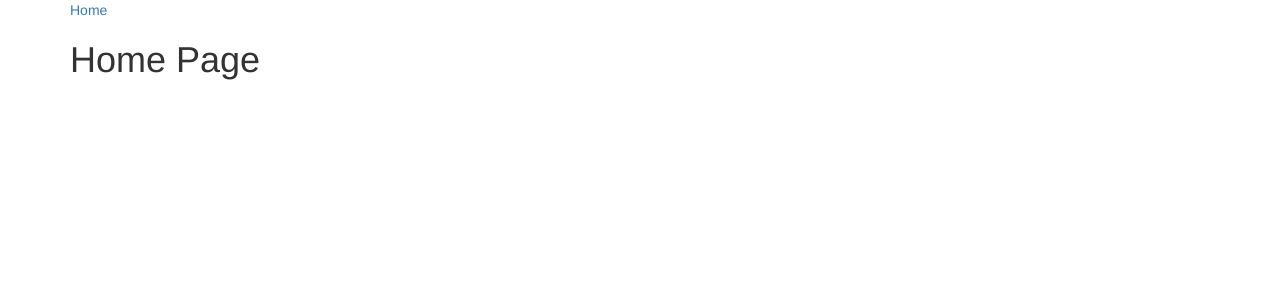
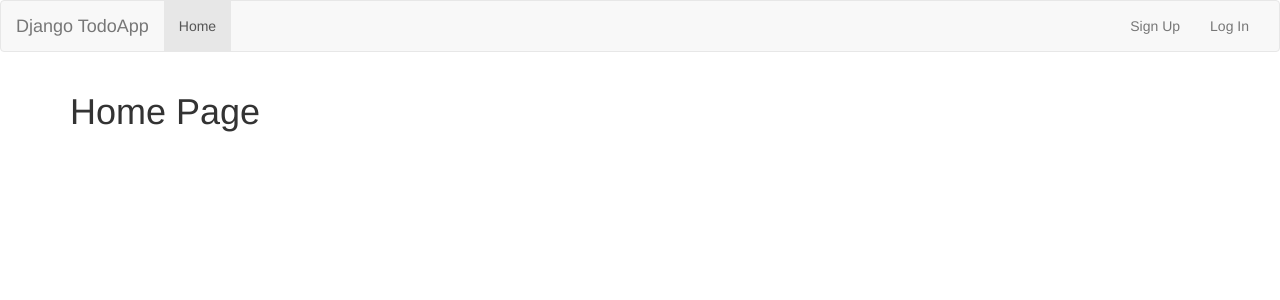
Before and after one commit to taibayard/python-django-todo, a Django app: page / in a window 1280 px wide. Shown: the top 300 px of the page. Run offline with Django 3.2, Linux system fonts and the light colour scheme; data that the repository does not hold is empty; some libraries are stand-ins or nearby versions.

Commit message:
adding sinup login form

```diff
--- a/todoapp/templates/todoapp/base.html
+++ b/todoapp/templates/todoapp/base.html
@@ -12,15 +12,8 @@
     <script src="https://maxcdn.bootstrapcdn.com/bootstrap/3.3.7/js/bootstrap.min.js" integrity="sha384-Tc5IQib027qvyjSMfHjOMaLkfuWVxZxUPnCJA7l2mCWNIpG9mGCD8wGNIcPD7Txa" crossorigin="anonymous"></script>
   </head>
   <body>
-    <div class="container">
-      <div class="row">
-        <div class="col-xs-12">
-          <nav>
-            <a href="{% url 'index' %}">Home</a>
-          </nav>
-        </div>
-      </div>
-    </div>
+    {% include 'todoapp/navbar.html' %}
+
     <div class="container">
       <div class="row">
         <div class="col-xs-12">
--- /dev/null
+++ b/todoapp/templates/todoapp/navbar.html
@@ -0,0 +1,34 @@
+<!--
+Grabbed the navbar example from here:
+https://getbootstrap.com/examples/navbar/
+-->
+<nav class="navbar navbar-default">
+  <div class="container-fluid">
+    <div class="navbar-header">
+      <a class="navbar-brand" href="#">Django TodoApp</a>
+    </div>
+    <div id="navbar" class="navbar-collapse collapse">
+      <ul class="nav navbar-nav">
+        <li class="active"><a href="{% url 'index' %}">Home</a></li>
+      </ul>
+      <ul class="nav navbar-nav navbar-right">
+       {% if not user.is_authenticated %}
+         <li><a href="{% url 'signup' %}">Sign Up</a></li>
+         <li><a href="{% url 'login' %}">Log In</a></li>
+       {% else %}
+          <li class="dropdown">
+            <a href="#" class="dropdown-toggle" data-toggle="dropdown"
+               role="button" aria-haspopup="true" aria-expanded="false">
+              {{user.username}} <span class="caret"></span>
+            </a>
+
+            <ul class="dropdown-menu">
+              <li><a href="{% url 'logout' %}">Logout</a></li>
+              <li><a href="/admin">Admin</a></li>
+            </ul>
+         </li>
+       {% endif %}
+      </ul>
+    </div>
+  </div>
+</nav>
--- a/todoapp/urls.py
+++ b/todoapp/urls.py
@@ -2,5 +2,8 @@ from django.conf.urls import url
 from . import views
 
 urlpatterns = [
-    url(r'^$', views.index, name="index")
+    url(r'^$', views.index, name="index"),
+    url(r'^signup$', views.signup, name="signup"),
+    url(r'^login$', views.login, name="login"),
+    url(r'^logout$', views.logout, name="logout"),
 ]
--- a/todoapp/views.py
+++ b/todoapp/views.py
@@ -1,4 +1,7 @@
-from django.shortcuts import render
+from django.contrib.auth.models import User
+from django.contrib import auth
+
+from django.shortcuts import render, redirect
 from .models import Todo
 
 # Create your views here.
@@ -6,4 +9,36 @@ def index(request):
     context = {
         "todos": Todo.objects.all()
     }
+    print("user:", request.user.username)
     return render(request, 'todoapp/index.html', context)
+
+def signup(request):
+    context = {"error": False}
+    if request.method == "GET":
+        return render(request, 'todoapp/signup.html', context)
+    if request.method == "POST":
+        username = request.POST["username"]
+        password = request.POST["password"]
+        try:
+            user = User.objects.create_user(username=username, password=password)
+            if user is not None:
+                return login(request)
+        except:
+            context["error"] = f"Username '{username}' already exists."
+            return render(request, 'todoapp/signup.html', context)
+
+def login(request):
+    context = {"error": False}
+    if request.method == "GET":
+        return render(request, 'todoapp/login.html')
+    if request.method == "POST":
+        username = request.POST["username"]
+        password = request.POST["password"]
+        user = auth.authenticate(username=username, password=password)
+        if user is not None:
+            auth.login(request, user)
+            return redirect('index')
+
+def logout(request):
+    auth.logout(request)
+    return redirect('index')
```
Also changed, not shown: todoapp/templates/todoapp/login.html (added, +11 -0 lines), todoapp/templates/todoapp/signup.html (added, +17 -0 lines).
